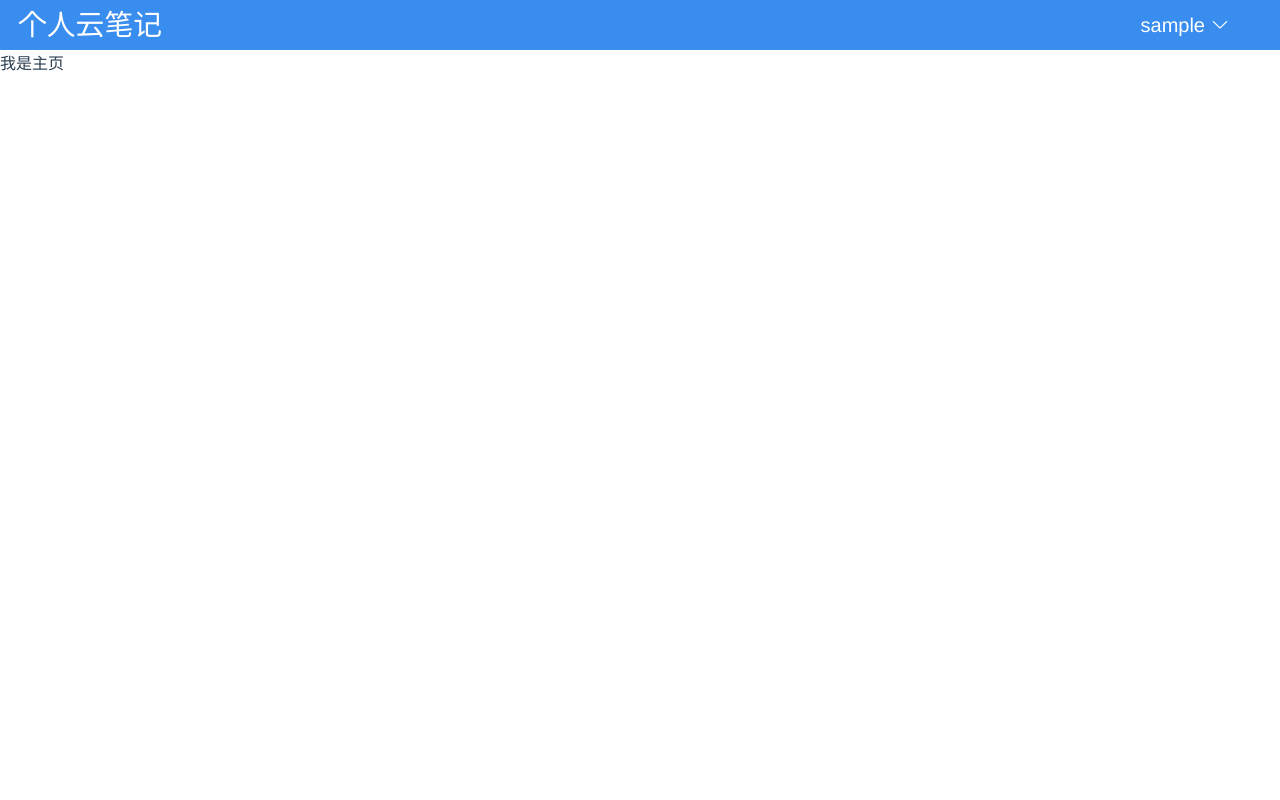
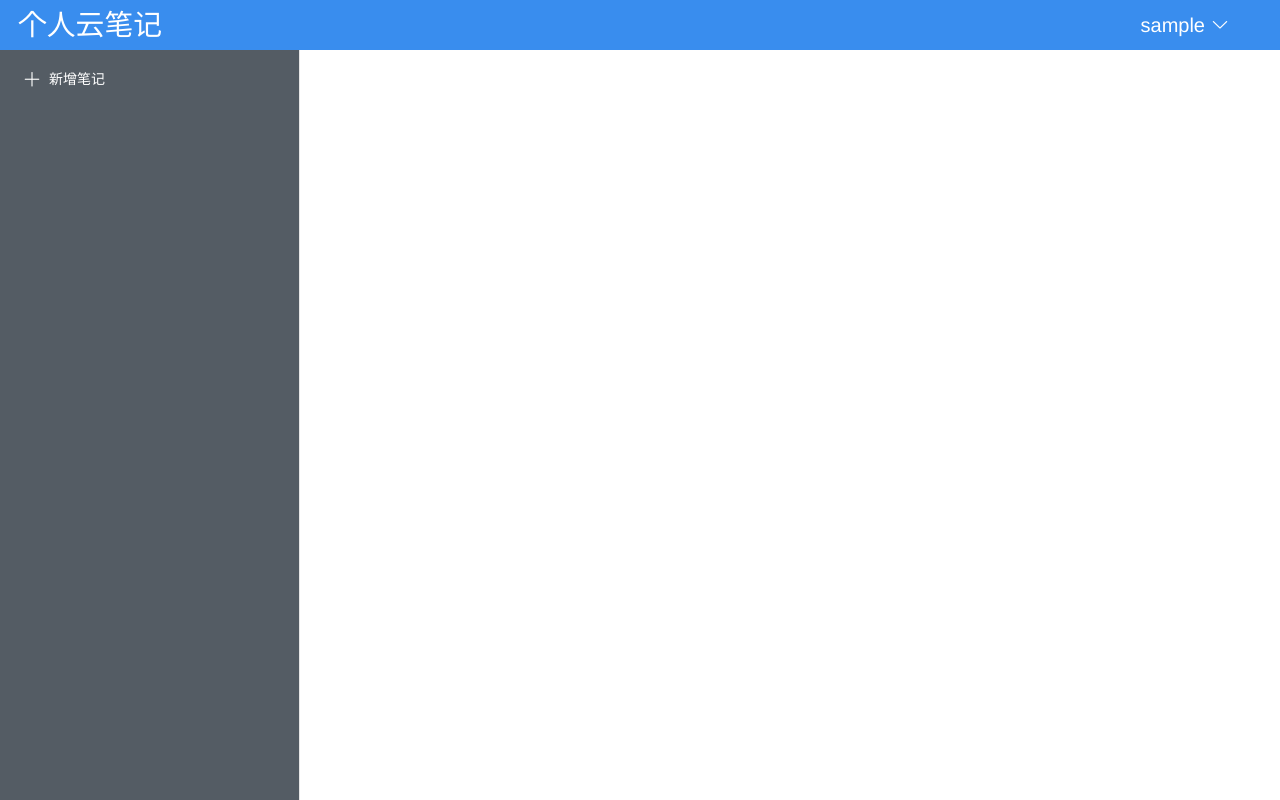
Before and after one commit to geekrichie/cloud-note, a Vue app in the folder note-cloud/: page /#/ in a window 1280 px wide. Built offline with nearby package versions, Linux system fonts and the light colour scheme; sample sign-in values are in the browser's storage.

Commit message:
新增侧边栏

```diff
--- a/note-cloud/src/components/Main.vue
+++ b/note-cloud/src/components/Main.vue
@@ -1,16 +1,25 @@
 <template>
-    <div class="main">我是主页</div>
+    <div class="main">
+        <sidebar ></sidebar>
+    </div>
 
 </template>
 <script>
+import sidebar from './sidebar'
 export default {
-    created() {
-
-    }
+   components :{
+       sidebar
+   }
 }
 </script>
 <style scoped>
 .main {
     text-align:left;
+    position: absolute;
+    top: 50px;
+    left: 0;
+    right: 0;
+    bottom: 0px;
 }
+
 </style>
--- /dev/null
+++ b/note-cloud/src/components/sidebar.vue
@@ -0,0 +1,30 @@
+<template>
+    <div class="sidebar">
+         <el-menu
+            class="el-menu-vertical-demo"
+            background-color="#545c64"
+            text-color="#fff">
+            <el-menu-item index="1">
+                <div class="el-icon-plus"></div>
+                <span slot="title">新增笔记</span>
+            </el-menu-item>
+        </el-menu>
+    </div>
+</template>
+<script>
+export default {
+
+}
+</script>
+<style scoped>
+.sidebar {
+    width:300px;
+    height:100%;
+}
+.el-icon-plus {
+    background-image:url("../assets/plus.png")
+}
+ul {
+    height:100%;
+}
+</style>
```
Also changed, not shown: note-cloud/src/assets/plus.png (added).
